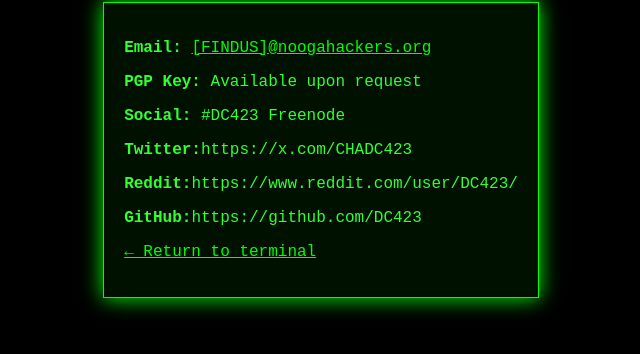
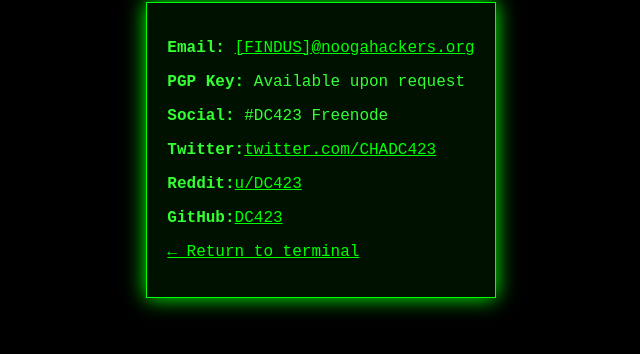
Before and after one commit to DC423/dc423.github.io, a plain HTML site: page contact.html in a window 1280 px wide. Shown: the part 118-472 px from the top of the page, without its empty margins (319-959 px from the left). Drawn offline with Linux system fonts and the light colour scheme.

Commit message:
Update contact.html

```diff
--- a/contact.html
+++ b/contact.html
@@ -41,9 +41,9 @@
 
     <p><strong>PGP Key:</strong> Available upon request</p>
     <p><strong>Social:</strong> #DC423 Freenode</p>
-    <p><strong>Twitter:</strong>https://x.com/CHADC423</p>
-    <p><strong>Reddit:</strong>https://www.reddit.com/user/DC423/</p>
-    <p><strong>GitHub:</strong>https://github.com/DC423</p>
+    <p><strong>Twitter:</strong><a href="https://x.com/CHADC423">twitter.com/CHADC423</a></p>
+    <p><strong>Reddit:</strong><a href="https://www.reddit.com/user/DC423/">u/DC423</a></p>
+    <p><strong>GitHub:</strong><a href="https://github.com/DC423">DC423</a></p>
     <p><a href="index.html">← Return to terminal</a></p>
   </div>
 
```
